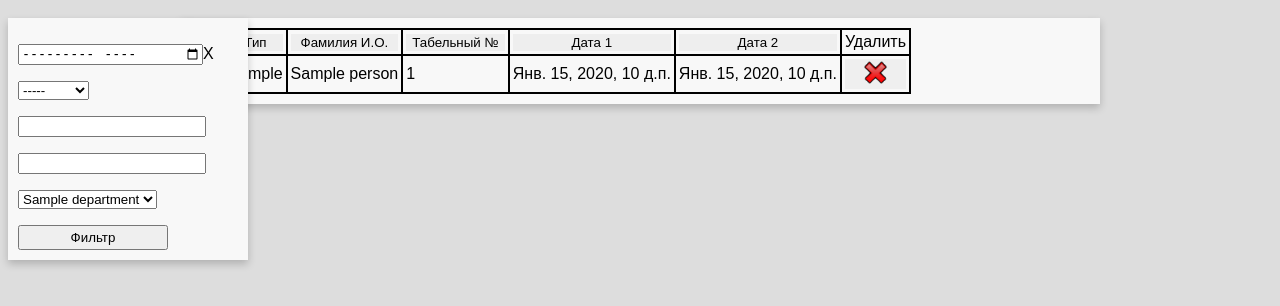
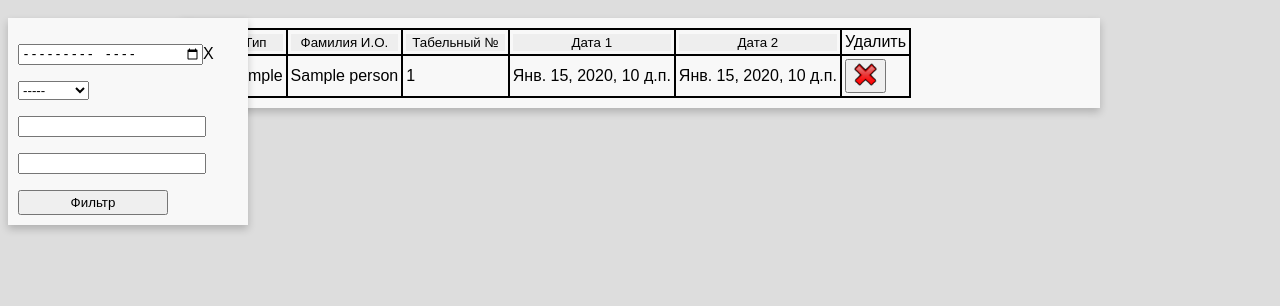
Before and after one commit to AEpolyakov/ldsp_src, a Django app: page /record_base/ in a window 1280 px wide. Shown: the part 52-358 px from the top of the page. Run offline with Django 3.2, Linux system fonts and the light colour scheme; a user stored in the database is signed in; tables that the repository leaves empty hold one stand-in row (values such as "Sample post"); grey boxes marked "Sample" are stand-in pictures; some libraries are stand-ins or nearby versions.

```diff
--- a/manager/static/manager/department_change.js
+++ b/manager/static/manager/department_change.js
@@ -1,15 +1,18 @@
 window.addEventListener("load", function(){
-        console.log("department_change.js")
-        const persons = document.querySelector('#id_person')
 
-        const dep_select = document.querySelector('#department-selector')
-        dep_select.addEventListener('change', (event)=>{
+    console.log("department_change.js")
+    const persons = document.querySelector('#id_person')
+    const dep_select = document.querySelector('#department-selector')
+
+    const records_table = document.querySelector('#records-table')
+
+    dep_select.addEventListener('change', (event)=>{
         var xhr = new XMLHttpRequest()
-        const params = dep_select.value
-        xhr.open('GET', '/dep_change/' + params, true)
+        if (persons){
+            const params = dep_select.value
+            xhr.open('GET', '/records_dep_change/' + params, true)
 
-        xhr.onload = function(){
-            if (persons){
+            xhr.onload = function(){
                 const fetched_persons = xhr.response.split('---')
 
                 console.log(persons)
@@ -26,6 +29,38 @@ window.addEventListener("load", function(){
                 }
             }
         }
+        if (records_table){
+            const params = dep_select.value
+            xhr.open('GET', '/base_dep_change/' + params, true)
+
+            xhr.onload = function(){
+                const fetched_records = xhr.response.split('---')
+
+                console.log(fetched_records)
+
+                for (i=records_table.rows.length-1; i >= 1; i--){
+                    records_table.deleteRow(i)
+                }
+                for (i=0; i < fetched_records.length-1; i++){
+                    const row = records_table.insertRow(i+1)
+
+                    record_fields = fetched_records[i].split("--")
+                    console.log(record_fields)
+                    for (j=0; j<record_fields.length; j++){
+                        const cell = row.insertCell(j)
+                        const text = document.createTextNode(record_fields[j])
+                        cell.appendChild(text)
+                    }
+                    const cell = row.insertCell(record_fields.length)
+                    const killButton = document.createElement("button")
+                    killButton.innerHTML = '<img class="image-close" src="/static/close.png" />'
+                    killButton.name = "kill"
+                    killButton.value = parseInt(record_fields[0])
+                    killButton.addEventListener('click', confirmSubmit)
+                    cell.appendChild(killButton)
+                }
+            }
+        }
         xhr.send()
     })
 })
--- a/manager/static/manager/record_base.js
+++ b/manager/static/manager/record_base.js
@@ -1,14 +1,14 @@
-window.onload = function() {
-
+//window.onload = function() {
+window.addEventListener('load', function(event){
     const date_clear = document.querySelector("#date_clear")
     const date_input = document.querySelector("#id_date")
     date_clear.addEventListener('click', (event)=>{
         console.log('click')
         date_input.value = ''
     })
+})
 
 
-}
 
 function confirmSubmit(){
     var agree=confirm("Удалить запись?");
--- a/manager/templates/manager/record_base.html
+++ b/manager/templates/manager/record_base.html
@@ -18,15 +18,6 @@
             <p>{{form.type}}</p>
             <p>{{form.name}}</p>
             <p><input type="number" max="99999" min="00000" name="per_num" value="{{per_num}}" id="id_per_num"></p>
-
-            <p>
-                <select size="{{departments|length}}" name="department-selector">
-                    {% for department in departments %}
-                        <option value="{{department.id}}">{{department.name}}</option>
-                    {% endfor %}
-                </select>
-            </p>
-
             <button type="submit" name="filter">Фильтр</button>
         </div>
 
@@ -49,8 +40,7 @@
                         <td>{{record.person.personnel_number}}</td>
                         <td>{{record.date_from}}</td>
                         <td>{{record.date_to}}</td>
-<!--                        <td class="td-killer"><button class="killer" type="submit" name="kill" value="{{record.id}}">X</button></td>-->
-                        <td class="td-killer">
+                        <td>
                             <button class="killer" name="kill" value="{{record.id}}" onClick='return confirmSubmit()'>
                                 <img class="image-close" src="{% static 'close.png' %}">
                             </button>
--- a/manager/urls.py
+++ b/manager/urls.py
@@ -1,6 +1,6 @@
 from django.urls import path
 from .views import home_view, record_view, timesheet_view, time_track_view, my_profile_view, \
-    record_base_view, import_view, dep_change
+    record_base_view, import_view, records_dep_change, base_dep_change
 
 app_name = 'manager'
 
@@ -12,5 +12,6 @@ urlpatterns = [
     path('my_profile/', my_profile_view, name='my_profile'),
     path('record_base/', record_base_view, name='record_base'),
     path('import/', import_view, name='import'),
-    path('dep_change/<str:dep_name>', dep_change, name='dep_change'),
+    path('records_dep_change/<str:dep_name>', records_dep_change, name='records_dep_change'),
+    path('base_dep_change/<str:dep_name>', base_dep_change, name='base_dep_change'),
 ]
--- a/manager/views.py
+++ b/manager/views.py
@@ -75,10 +75,9 @@ def record_view(request):
 
 @login_required
 def timesheet_view(request):
+    profile, department = get_profile_department(request)
     if request.method == "POST":
-        profile = Profile.objects.get(user=request.user)
-        user_department = profile.person.department
-        timesheet = Timesheet(request=request.POST, department=user_department)
+        timesheet = Timesheet(request=request.POST, department=department)
 
         template = get_template('manager/timesheet_pdf.html')
         context = timesheet.context()
@@ -92,7 +91,6 @@ def timesheet_view(request):
     else:
         form = TimesheetForm()
 
-    profile, department = get_profile_department(request)
     context = {
         'form': form,
         'department': department,
@@ -103,10 +101,8 @@ def timesheet_view(request):
 
 @login_required
 def time_track_view(request):
+    profile, department = get_profile_department(request)
     if request.method == 'POST':
-        profile = Profile.objects.get(user=request.user)
-        department = profile.person.department
-
         time_track = TimeTrack(request.POST, department=department)
         html = time_track.make_html()
         return HttpResponse(html)
@@ -116,7 +112,6 @@ def time_track_view(request):
         # pisa.CreatePDF(html.encode('UTF-8'), dest=response, encoding='UTF-8')
         # return response
     else:
-        profile, department = get_profile_department(request)
         form = TimesheetForm()
         context = {
             'department': department,
@@ -129,7 +124,8 @@ def time_track_view(request):
 @login_required
 def record_base_view(request):
 
-    records = Record.objects.all()
+    profile, department = get_profile_department(request)
+    records = Record.objects.filter(person__department=department)
 
     if request.method == "POST":
         print(request.POST)
@@ -165,8 +161,6 @@ def record_base_view(request):
         date = ''
         per_num = ''
         form = BaseOfRecords()
-
-    profile, department = get_profile_department(request)
 
     context = {
         'department': department,
@@ -243,15 +237,11 @@ def import_view(request):
 
 def get_profile_department(request):
     profile = Profile.objects.get(user=request.user)
-    try:
-        department = request.POST['department']
-    except Exception:
-        department = profile.department
+    department = profile.department
     return profile, department
 
 
-def dep_change(request, dep_name):
-    print(dep_name)
+def records_dep_change(request, dep_name):
     profile = Profile.objects.get(user=request.user)
     department = Department.objects.get(name=dep_name)
     profile.department = department
@@ -259,3 +249,14 @@ def dep_change(request, dep_name):
     persons = Person.objects.filter(department=department)
     response = [f"{person.name}; {person.personnel_number}---" for person in persons]
     return HttpResponse(response)
+
+
+def base_dep_change(request, dep_name):
+    profile = Profile.objects.get(user=request.user)
+    department = Department.objects.get(name=dep_name)
+    profile.department = department
+    profile.save()
+    records = Record.objects.filter(person__department=department).order_by('id')
+    response = [f"{record.id}--{record.type}--{record.person.name}--{record.person.personnel_number}--{record.date_from}--{record.date_to}---" for record in records]
+    response.reverse()
+    return HttpResponse(response)
--- a/static/style.css
+++ b/static/style.css
@@ -147,12 +147,6 @@ body{
 .btn-sort:hover{
     background-color: #ddd;
 }
-.killer{
-    border:0;
-    margin-left: auto;
-    margin-right: auto;
-    width: 100%;
-}
 
 table, td {
     border: 2px solid black;
```
